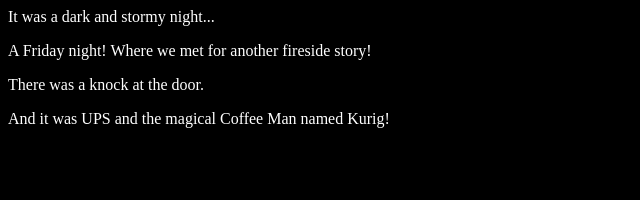
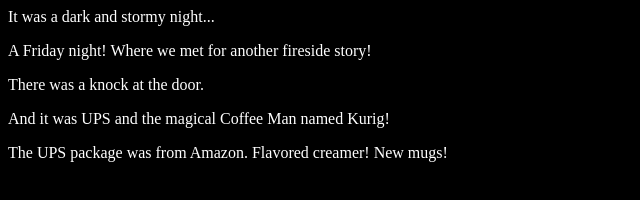
Before and after one commit to DianaJustDiana/fireside-story-2, a plain HTML site: page index.html in a window 1280 px wide. Shown: the whole page, without its empty margins (0-640 px from the left). Drawn offline with Linux system fonts and the light colour scheme.

Commit message:
Added line to branch Darker.

```diff
--- a/index.html
+++ b/index.html
@@ -7,5 +7,6 @@
       <p>A Friday night! Where we met for another fireside story!</p>
       <p>There was a knock at the door.</p>
       <p>And it was UPS and the magical Coffee Man named Kurig!</p>
+      <P>The UPS package was from Amazon. Flavored creamer! New mugs!</P>
     </body>
   </html>
```
